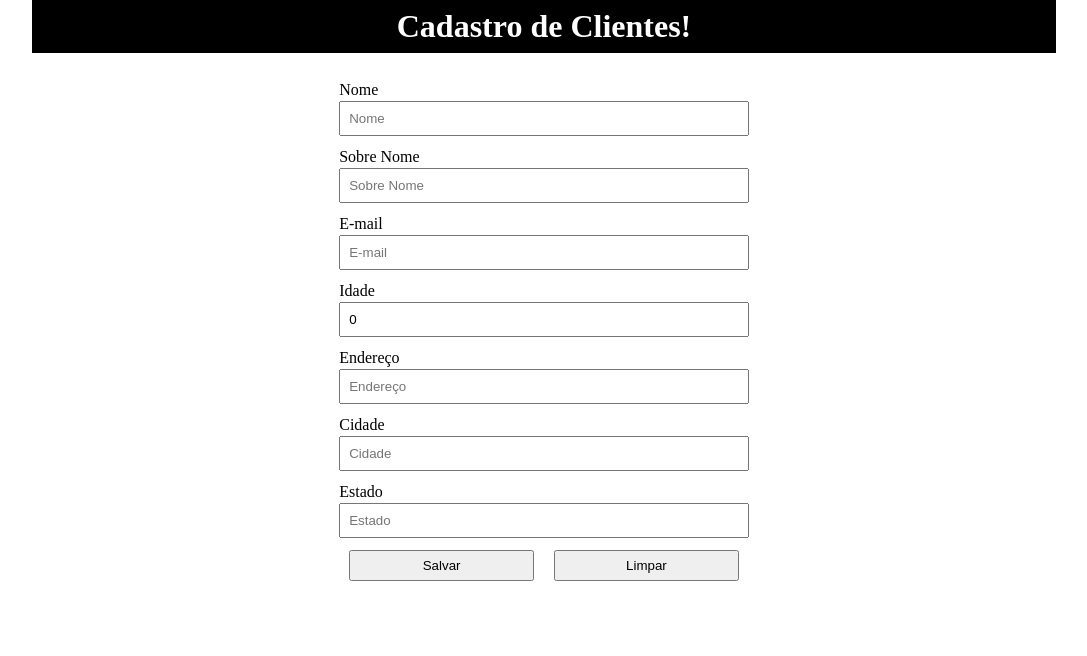
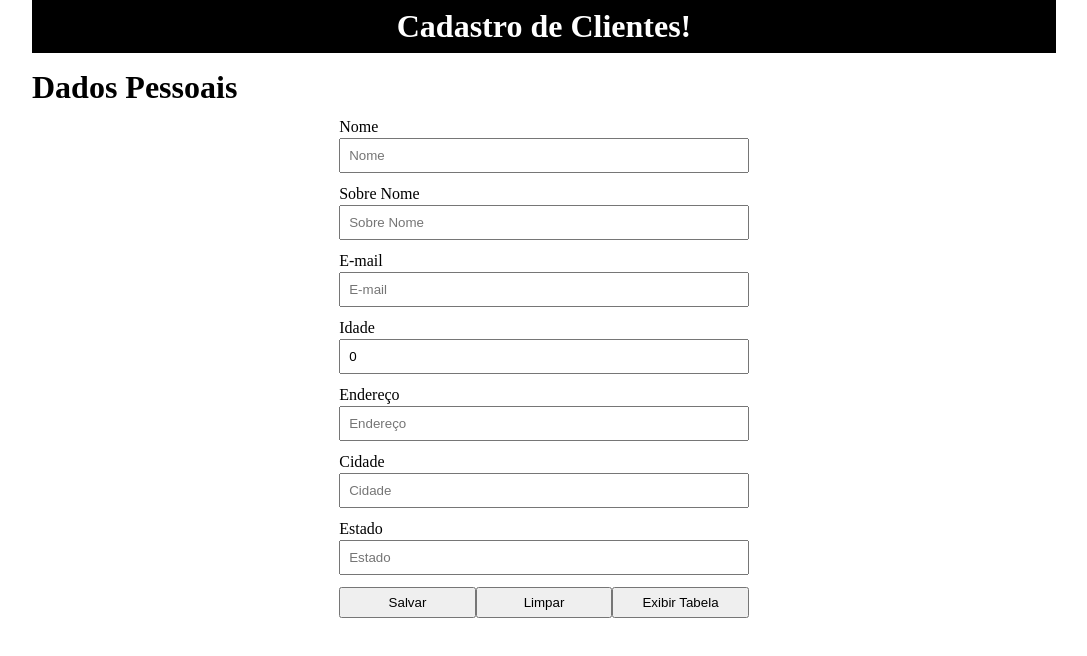
Before and after one commit to Jean-Carllo-Roseti/NFrontFullStackCliente, a React (Create React App) app: page / in a window 1280 px wide. Shown: the top 656 px of the page, without its empty margins (96-1183 px from the left). Built offline with nearby package versions, Linux system fonts and the light colour scheme; no server answers.

Commit message:
alteração de exibição de tabela

```diff
--- a/src/components/FormCadastro/index.tsx
+++ b/src/components/FormCadastro/index.tsx
@@ -2,9 +2,20 @@ import React, { useState } from 'react'
 import { ContentButton, ContentForm } from './style'
 import useClientes from '../../hooks/useClientes'
 import { Cliente } from '../../types'
+import TabelaConsulta from '../TabelaConsulta'
+// import Header from '../Header'
 
 const FormCadastro = () => {
   const { addCliente } = useClientes()
+  const [exibirTabela, setExibirTabela] = useState(false)
+
+  const handleToggeTabela = () => {
+    setExibirTabela(!exibirTabela)
+  }
+
+  const handleBack = () => {
+    setExibirTabela(false)
+  }
 
   const [cliente, setCliente] = useState<Cliente>({
     id: 0,
@@ -35,7 +46,14 @@ const FormCadastro = () => {
   }
 
   return (
+    <>
+      <header>
+        <h1>Dados Pessoais</h1>
+      </header>
       <ContentForm>
+        {exibirTabela ? (
+          <TabelaConsulta onBack={handleBack} />
+        ) : (
           <form onSubmit={handleSubmit}>
             <label htmlFor="nome">Nome</label>
             <input
@@ -119,9 +137,14 @@ const FormCadastro = () => {
               >
                 Limpar
               </button>
+              <button type="button" onClick={handleToggeTabela}>
+                Exibir Tabela
+              </button>
             </ContentButton>
           </form>
+        )}
       </ContentForm>
+    </>
   )
 }
 
```
Lines whose indentation alone changed are shown as unchanged.
